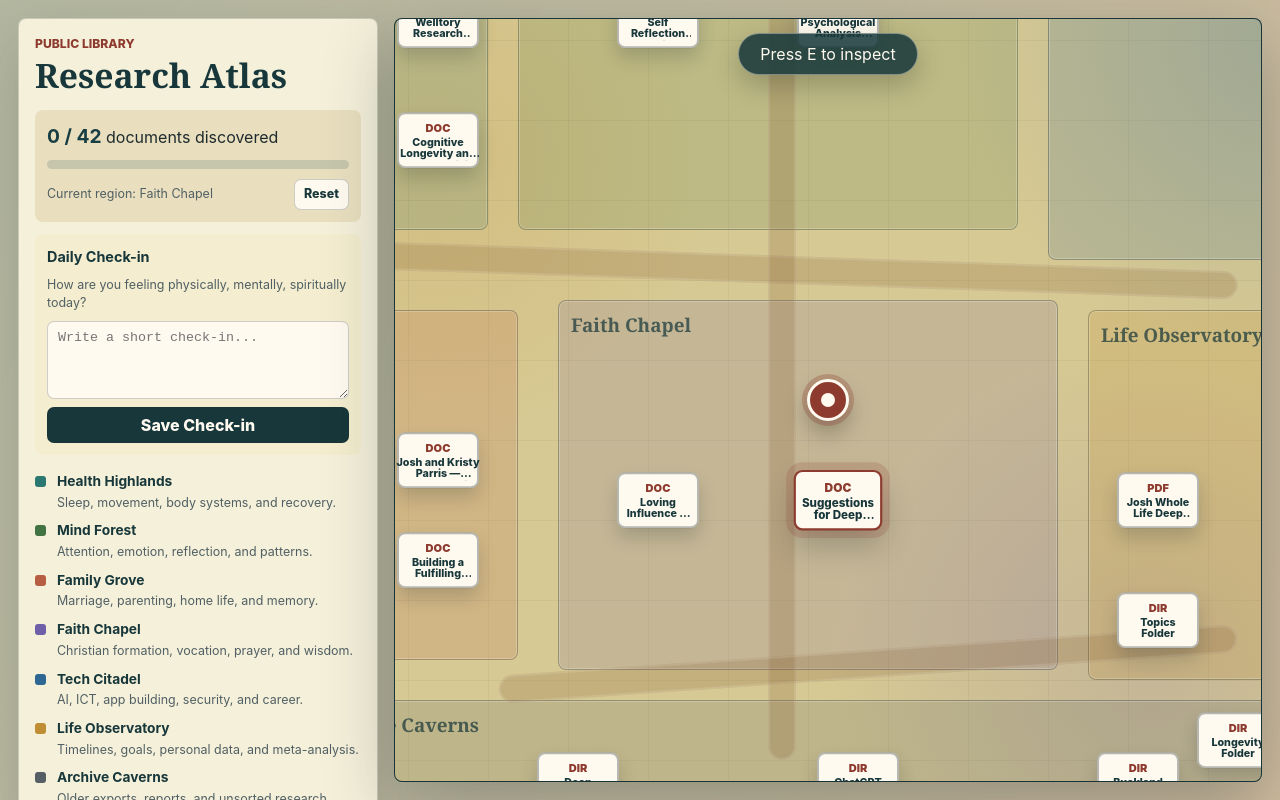
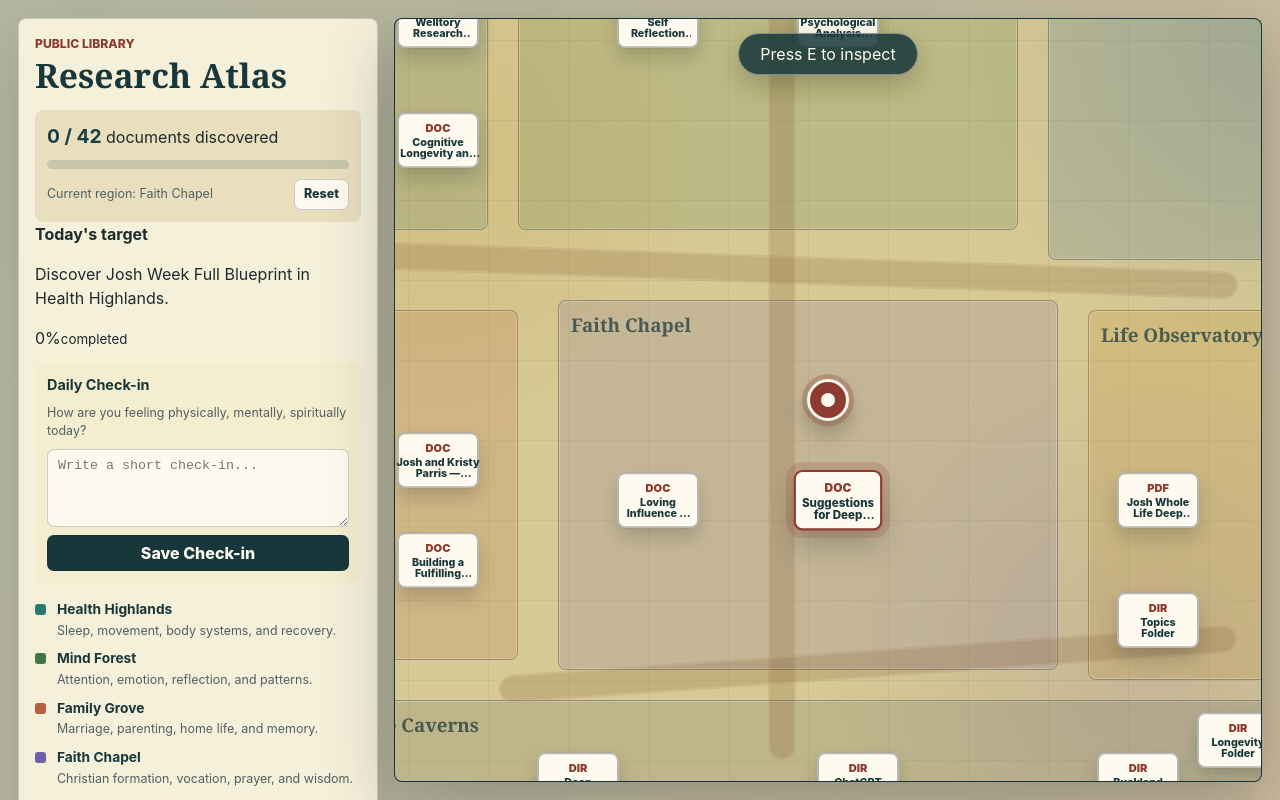
Before and after one commit to joshualparris/ResearchAtlas, a React (Vite) app: page / in a window 1280 px wide. Shown: the top 800 px of the page. Built offline with nearby package versions, Linux system fonts and the light colour scheme.

Commit message:
Add today target, progress milestone badge, and saved research suggestions

```diff
--- a/src/App.tsx
+++ b/src/App.tsx
@@ -14,6 +14,7 @@ declare global {
 }
 
 const DISCOVERED_STORAGE_KEY = "research-atlas.discovered.v1";
+const BOOKMARK_STORAGE_KEY = "research-atlas.bookmarks.v1";
 const RECENT_VIEWS_STORAGE_KEY = "research-atlas.recent-views.v1";
 const CHECKIN_STORAGE_KEY = "research-atlas.checkin.v1";
 const REVIEW_DUE_DAYS = 7;
@@ -41,8 +42,16 @@ function clamp(value: number, min: number, max: number) {
 }
 
 function loadDiscoveredIds() {
+  return loadIdSet(DISCOVERED_STORAGE_KEY);
+}
+
+function loadBookmarkIds() {
+  return loadIdSet(BOOKMARK_STORAGE_KEY);
+}
+
+function loadIdSet(storageKey: string) {
   try {
-    const raw = window.localStorage.getItem(DISCOVERED_STORAGE_KEY);
+    const raw = window.localStorage.getItem(storageKey);
     if (!raw) return new Set<string>();
     const parsed = JSON.parse(raw);
     return new Set<string>(Array.isArray(parsed) ? parsed : []);
@@ -109,6 +118,7 @@ export default function App() {
   const [selectedDocument, setSelectedDocument] = useState<ResearchDocument | null>(null);
   const [focusMode, setFocusMode] = useState(false);
   const [discoveredIds, setDiscoveredIds] = useState<Set<string>>(() => loadDiscoveredIds());
+  const [bookmarkIds, setBookmarkIds] = useState<Set<string>>(() => loadBookmarkIds());
   const [recentViews, setRecentViews] = useState<RecentView[]>(() => loadRecentViews());
   const [checkIn, setCheckIn] = useState<string>(() => loadCheckIn());
 
@@ -162,6 +172,25 @@ export default function App() {
       setDiscoveredIds(new Set());
       setSelectedDocument(null);
     }
+  }, []);
+
+  const toggleBookmark = useCallback((document: ResearchDocument) => {
+    setBookmarkIds((current) => {
+      const next = new Set(current);
+      if (next.has(document.id)) {
+        next.delete(document.id);
+      } else {
+        next.add(document.id);
+      }
+
+      try {
+        window.localStorage.setItem(BOOKMARK_STORAGE_KEY, JSON.stringify(Array.from(next)));
+      } catch {
+        // ignore storage errors
+      }
+
+      return next;
+    });
   }, []);
 
   const inspectDocument = useCallback(
@@ -317,6 +346,7 @@ export default function App() {
         })),
         visibleDocumentCount: filteredDocuments.length,
         discoveredCount: discoveredIds.size,
+        bookmarkCount: bookmarkIds.size,
         totalCount: researchManifest.length,
         activeFilter: selectedCategory,
         query
@@ -325,7 +355,7 @@ export default function App() {
     return () => {
       delete window.render_game_to_text;
     };
-  }, [discoveredIds, filteredDocuments, nearestDocument, query, selectedCategory, selectedDocument, viewMode]);
+  }, [bookmarkIds, discoveredIds, filteredDocuments, nearestDocument, query, selectedCategory, selectedDocument, viewMode]);
 
   const setTouchVector = (x: number, y: number) => {
     touchVectorRef.current = { x, y };
@@ -375,6 +405,12 @@ export default function App() {
     return zone?.region ?? "Wilderness";
   }, [player]);
 
+  const progressPercent = Math.round((discoveredIds.size / researchManifest.length) * 100);
+
+  const nextUndiscovered = useMemo(() => {
+    return researchManifest.find((document) => !discoveredIds.has(document.id));
+  }, [discoveredIds]);
+
   const recentDocuments = useMemo(() => {
     return recentViews
       .map((view) => {
@@ -397,8 +433,23 @@ export default function App() {
       .slice(0, 3);
   }, [recentDocuments]);
 
+  const todayTarget = useMemo(() => {
+    if (reviewDueDocuments.length > 0) {
+      return `Review ${reviewDueDocuments[0].title} again.`;
+    }
+    if (nextUndiscovered) {
+      return `Discover ${nextUndiscovered.title} in ${nextUndiscovered.region}.`;
+    }
+    return "You have discovered all documents. Review or refine your notes.";
+  }, [nextUndiscovered, reviewDueDocuments]);
+
+  const bookmarkedDocuments = useMemo(() => {
+    return researchManifest.filter((document) => bookmarkIds.has(document.id));
+  }, [bookmarkIds]);
+
   const listDocuments = filteredDocuments.map((document) => {
     const discovered = discoveredIds.has(document.id);
+    const bookmarked = bookmarkIds.has(document.id);
     return (
       <article key={document.id} className={`list-card list-card--${document.category.toLowerCase()}`}>
         <div>
@@ -413,6 +464,13 @@ export default function App() {
         </div>
         <div className="list-card__actions">
           <span>{discovered ? "Discovered" : "Undiscovered"}</span>
+          <button
+            type="button"
+            className={bookmarked ? "is-saved" : ""}
+            onClick={() => toggleBookmark(document)}
+          >
+            {bookmarked ? "Saved" : "Save"}
+          </button>
           <button type="button" onClick={() => inspectDocument(document)}>
             Inspect
           </button>
@@ -431,6 +489,8 @@ export default function App() {
             <AtlasSidebar
               discoveredCount={discoveredIds.size}
               totalCount={researchManifest.length}
+              progressPercent={progressPercent}
+              todayTarget={todayTarget}
               regionInfo={regionInfo}
               currentRegion={currentRegion}
               onResetProgress={resetDiscovered}
@@ -447,7 +507,12 @@ export default function App() {
                 title: document.title,
                 daysAgo: document.daysAgo
               }))}
+              bookmarks={bookmarkedDocuments.map((document) => ({
+                id: document.id,
+                title: document.title
+              }))}
             />
+
             <SearchPanel
               query={query}
               onQueryChange={setQuery}
@@ -535,7 +600,9 @@ export default function App() {
         <DocumentPanel
           document={selectedDocument}
           discovered={discoveredIds.has(selectedDocument.id)}
+          bookmarked={bookmarkIds.has(selectedDocument.id)}
           focusMode={focusMode}
+          onToggleBookmark={toggleBookmark}
           onToggleFocusMode={() => setFocusMode((current) => !current)}
           onClose={closeDocument}
           relatedDocuments={relatedDocuments}
--- a/src/components/AtlasSidebar.tsx
+++ b/src/components/AtlasSidebar.tsx
@@ -18,9 +18,16 @@ type ReviewDueInfo = {
   daysAgo: number;
 };
 
+type BookmarkInfo = {
+  id: string;
+  title: string;
+};
+
 type AtlasSidebarProps = {
   discoveredCount: number;
   totalCount: number;
+  progressPercent: number;
+  todayTarget: string;
   regionInfo: RegionInfo[];
   currentRegion: string;
   onResetProgress: () => void;
@@ -29,11 +36,14 @@ type AtlasSidebarProps = {
   onCheckInSave: () => void;
   recentViews: RecentViewInfo[];
   reviewDue: ReviewDueInfo[];
+  bookmarks: BookmarkInfo[];
 };
 
 export function AtlasSidebar({
   discoveredCount,
   totalCount,
+  progressPercent,
+  todayTarget,
   regionInfo,
   currentRegion,
   onResetProgress,
@@ -41,10 +51,9 @@ export function AtlasSidebar({
   onCheckInChange,
   onCheckInSave,
   recentViews,
-  reviewDue
+  reviewDue,
+  bookmarks
 }: AtlasSidebarProps) {
-  const progressPercent = totalCount > 0 ? Math.round((discoveredCount / totalCount) * 100) : 0;
-
   return (
     <aside className="atlas-sidebar" aria-label="Research Atlas status">
       <div className="atlas-sidebar__title">
@@ -70,6 +79,15 @@ export function AtlasSidebar({
         </div>
       </div>
 
+      <div className="sidebar-target" aria-label="Today's research target">
+        <strong>Today's target</strong>
+        <p>{todayTarget}</p>
+        <div className="progress-badge">
+          <span>{progressPercent}%</span>
+          <small>completed</small>
+        </div>
+      </div>
+
       <div className="sidebar-checkin" aria-label="Daily check-in">
         <strong>Daily Check-in</strong>
         <p>How are you feeling physically, mentally, spiritually today?</p>
@@ -84,8 +102,20 @@ export function AtlasSidebar({
         </button>
       </div>
 
-      {(reviewDue.length > 0 || recentViews.length > 0) && (
+      {(bookmarks.length > 0 || reviewDue.length > 0 || recentViews.length > 0) && (
         <div className="sidebar-suggestions" aria-label="Recent research suggestions">
+          {bookmarks.length > 0 && (
+            <div className="suggestion-card suggestion-card--bookmarks">
+              <strong>Saved for later</strong>
+              <p>Your bookmarked research shelf.</p>
+              <ul>
+                {bookmarks.slice(0, 5).map((item) => (
+                  <li key={item.id}>{item.title}</li>
+                ))}
+              </ul>
+            </div>
+          )}
+
           {reviewDue.length > 0 && (
             <div className="suggestion-card suggestion-card--review-due">
               <strong>Ready to revisit</strong>
@@ -93,7 +123,7 @@ export function AtlasSidebar({
               <ul>
                 {reviewDue.map((item) => (
                   <li key={item.id}>
-                    {item.title} · {item.daysAgo} day{item.daysAgo === 1 ? "" : "s"} ago
+                    {item.title} - {item.daysAgo} day{item.daysAgo === 1 ? "" : "s"} ago
                   </li>
                 ))}
               </ul>
```
Lines whose indentation alone changed are shown as unchanged.
